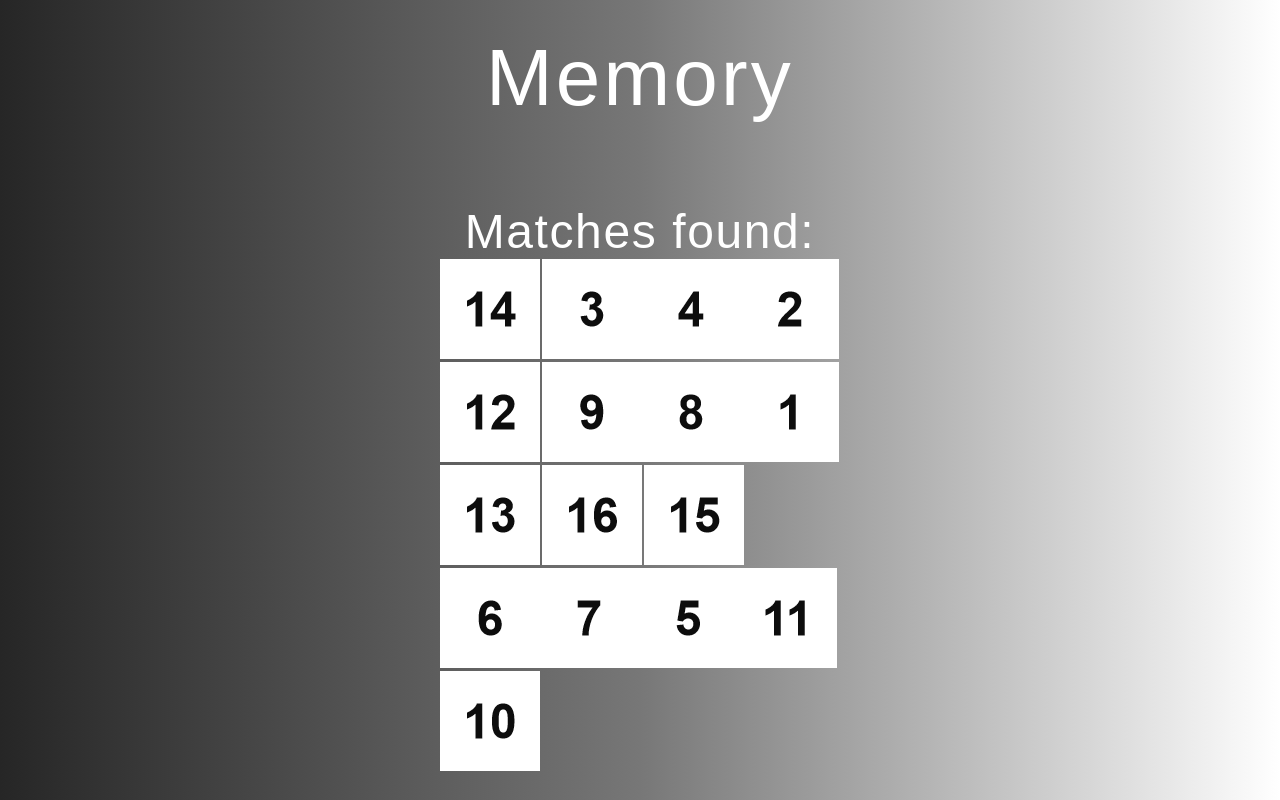
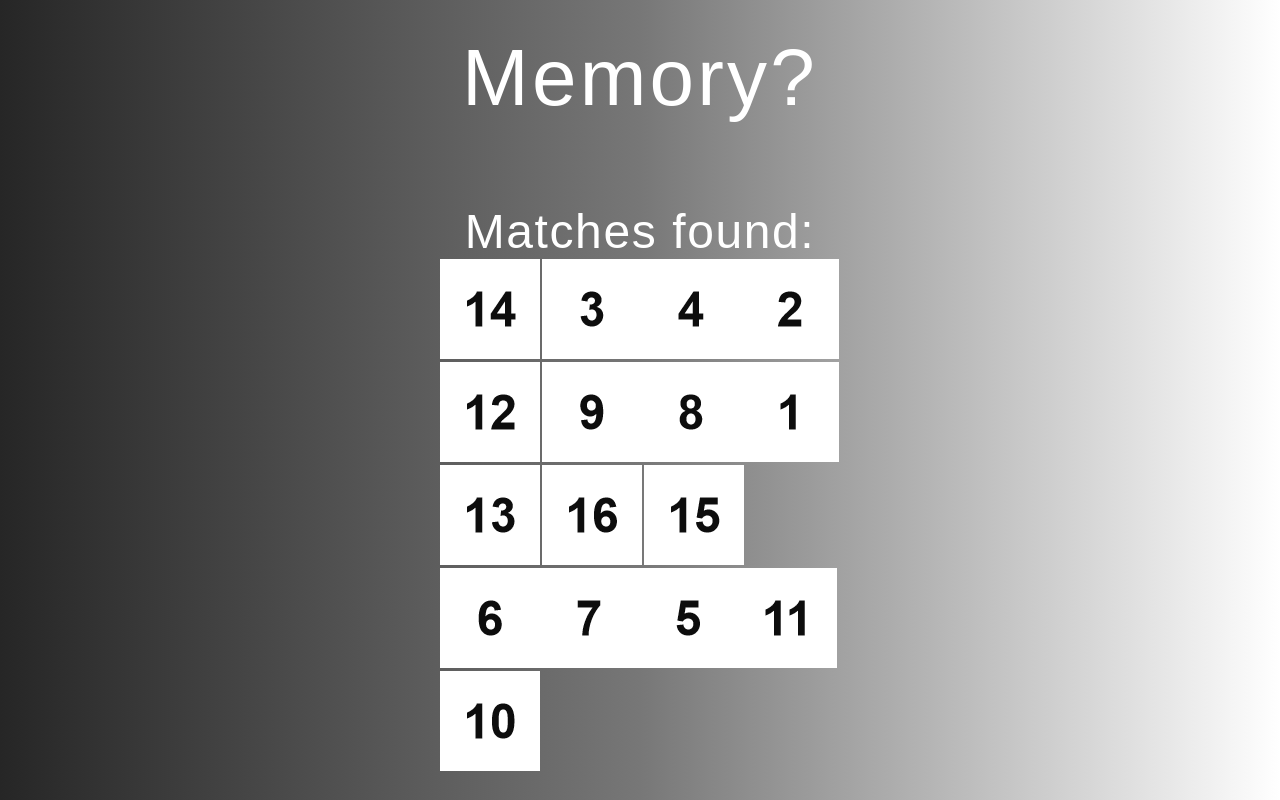
Before and after one commit to Timmeyontour/hello-world, a plain HTML site: page index.html in a window 1280 px wide. Drawn offline with Linux system fonts and the light colour scheme; a web font is replaced by a local one.

Commit message:
Update index.html

```diff
--- a/index.html
+++ b/index.html
@@ -12,7 +12,7 @@
 </head>
 <body>
 <header>
-    <h1>Memory</h1>
+    <h1>Memory?</h1>
 </header>
 <main>
     <h3>Matches found: <span id="result"></span></h3>
```
